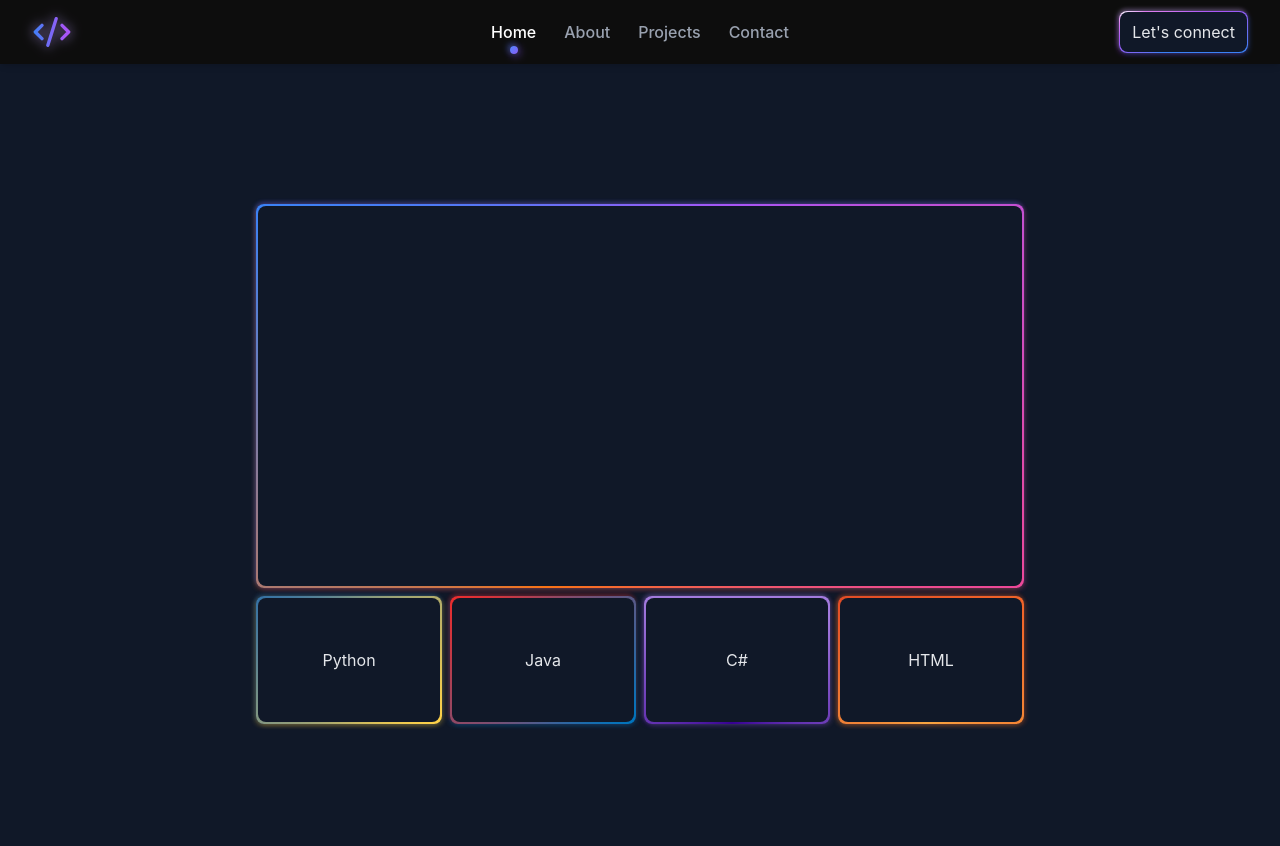
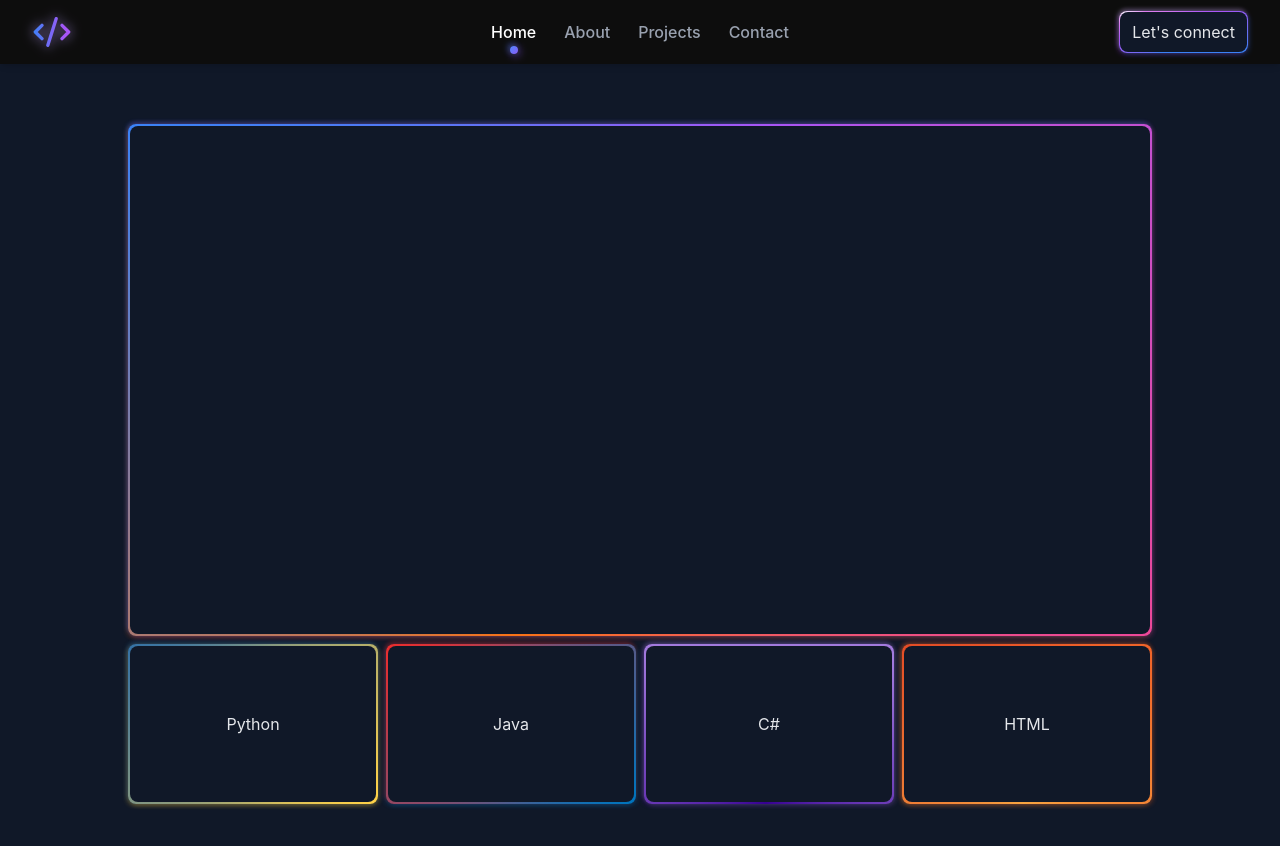
Before and after one commit to PeterKelemen2/cv-site, a Vue app: page / in a window 1280 px wide. Shown: the top 846 px of the page. Built offline with nearby package versions, Linux system fonts and the light colour scheme.

Commit message:
Minor tweaks

```diff
--- a/src/views/HomeView.vue
+++ b/src/views/HomeView.vue
@@ -1,14 +1,18 @@
 <script setup>
 import GradientBorderCard from '@/components/GradientBorderCard.vue'
+
+const smallSize = 'h-40 max-h-40'
+const bigSize = 'h-128 max-h-128'
 </script>
 
 <template>
   <div class="bg-gray-900 min-h-screen flex items-center justify-center p-8">
-    <div class="flex flex-col gap-2 w-full max-w-3xl">
+    <div class="flex flex-col gap-2 w-full max-w-5xl">
       <GradientBorderCard
         :border-width="2"
         :colors="['#3b82f6', '#a855f7', '#ec4899', '#f97316']"
-        class="w-full h-96 max-h-96"
+        class="w-full"
+        :class="bigSize"
       >
         <div class="h-full p-6" />
       </GradientBorderCard>
@@ -16,28 +20,32 @@ import GradientBorderCard from '@/components/GradientBorderCard.vue'
         <GradientBorderCard
           :border-width="2"
           :colors="['#3672a4', '#ffd248']"
-          class="flex-1 h-32 max-h-32"
+          class="flex-1"
+          :class="smallSize"
         >
           <div class="h-full p-6 flex items-center justify-center text-gray-200">Python</div>
         </GradientBorderCard>
         <GradientBorderCard
           :border-width="2"
           :colors="['#ea2d2e', '#0074bd']"
-          class="flex-1 h-32 max-h-32"
+          class="flex-1"
+          :class="smallSize"
         >
           <div class="h-full p-6 flex items-center justify-center text-gray-200">Java</div>
         </GradientBorderCard>
         <GradientBorderCard
           :border-width="2"
           :colors="['#a37add', '#a37add', '#360092']"
-          class="flex-1 h-32 max-h-32"
+          class="flex-1"
+          :class="smallSize"
         >
           <div class="h-full p-6 flex items-center justify-center text-gray-200">C#</div>
         </GradientBorderCard>
         <GradientBorderCard
           :border-width="2"
           :colors="['#e44d26', '#f16529', '#f7a541']"
-          class="flex-1 h-32 max-h-32"
+          class="flex-1"
+          :class="smallSize"
         >
           <div class="h-full p-6 flex items-center justify-center text-gray-200">HTML</div>
         </GradientBorderCard>
```
